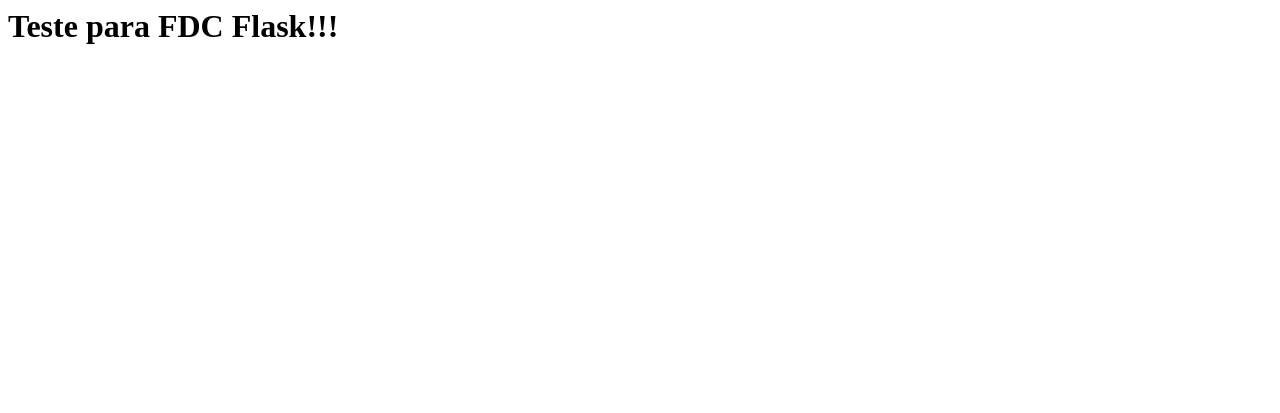
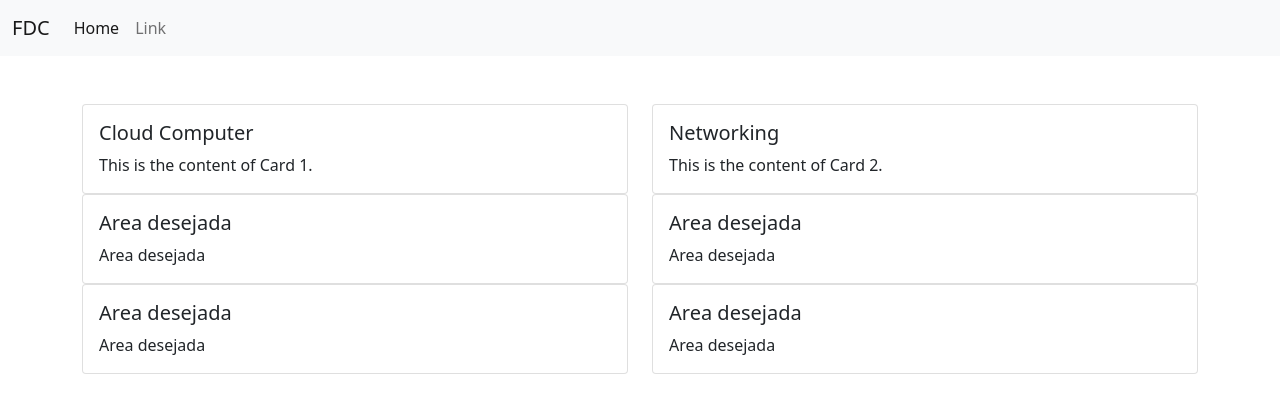
Before and after one commit to RicardoGoncal/fdc-python-flask, a Flask app: page / in a window 1280 px wide. Shown: the top 413 px of the page. Run offline with Flask 3, Linux system fonts and the light colour scheme.

Commit message:
Model Homepage

```diff
--- a/general/templates/general/homepage.html
+++ b/general/templates/general/homepage.html
@@ -1,3 +1,92 @@
 <html>
-    <h1> Teste para FDC Flask!!!</h1>
+<head>
+    <meta charset="utf-8">
+    <meta name="viewport" content="width=device-width, initial-scale=1, shrink-to-fit=no">
+
+    <!-- BootStrap CSS -->
+    <link href="https://cdn.jsdelivr.net/npm/bootstrap@5.1.3/dist/css/bootstrap.min.css" rel="stylesheet" integrity="sha384-1BmE4kWBq78iYhFldvKuhfTAU6auU8tT94WrHftjDbrCEXSU1oBoqyl2QvZ6jIW3" crossorigin="anonymous">
+    <script src="https://cdn.jsdelivr.net/npm/bootstrap@5.1.3/dist/js/bootstrap.bundle.min.js" integrity="sha384-ka7Sk0Gln4gmtz2MlQnikT1wXgYsOg+OMhuP+IlRH9sENBO0LRn5q+8nbTov4+1p" crossorigin="anonymous"></script>
+
+    <title> FDC - Foundation Delivery Center</title>
+
+</head>
+<body>
+    <nav class="navbar navbar-expand-lg navbar-light bg-light">
+        <div class="container-fluid">
+          <a class="navbar-brand" href="/">FDC</a>
+          <button class="navbar-toggler" type="button" data-bs-toggle="collapse" data-bs-target="#navbarSupportedContent" aria-controls="navbarSupportedContent" aria-expanded="false" aria-label="Toggle navigation">
+            <span class="navbar-toggler-icon"></span>
+          </button>
+          <div class="collapse navbar-collapse" id="navbarSupportedContent">
+            <ul class="navbar-nav me-auto mb-2 mb-lg-0">
+              <li class="nav-item">
+                <a class="nav-link active" aria-current="page" href="#">Home</a>
+              </li>
+              <li class="nav-item">
+                <a class="nav-link" href="#">Link</a>
+              </li>
+            </ul>
+          </div>
+        </div>
+      </nav>
+
+      <div class="container mt-5">
+        <div class="row">
+            <div class="col-md-6">
+                <div class="card">
+                    <!-- <img src="https://via.placeholder.com/100" class="card-img-top" alt="Image Placeholder">   -->
+                    <div class="card-body" style="cursor: pointer;" onclick="window.location.href='https://www.example.com'">
+                        <h5 class="card-title">Cloud Computer</h5>
+                        <p class="card-text">This is the content of Card 1.</p>
+                    </div>
+                </div>
+            </div>
+            <div class="col-md-6">
+                <div class="card">
+                    <div class="card-body" style="cursor: pointer;" onclick="window.location.href='https://www.example.com'">
+                        <h5 class="card-title">Networking</h5>
+                        <p class="card-text">This is the content of Card 2.</p>
+                    </div>
+                </div>
+            </div>
+        </div>
+        <div class="row">
+          <div class="col-md-6">
+              <div class="card">
+                  <div class="card-body" style="cursor: pointer;" onclick="window.location.href='https://www.example.com'">
+                      <h5 class="card-title">Area desejada</h5>
+                      <p class="card-text">Area desejada</p>
+                  </div>
+              </div>
+          </div>
+          <div class="col-md-6">
+              <div class="card">
+                  <div class="card-body" style="cursor: pointer;" onclick="window.location.href='https://www.example.com'">
+                      <h5 class="card-title">Area desejada</h5>
+                      <p class="card-text">Area desejada</p>
+                  </div>
+              </div>
+          </div>
+      </div>
+      <div class="row">
+        <div class="col-md-6">
+            <div class="card">
+                <div class="card-body" style="cursor: pointer;" onclick="window.location.href='https://www.example.com'">
+                    <h5 class="card-title">Area desejada</h5>
+                    <p class="card-text">Area desejada</p>
+                </div>
+            </div>
+        </div>
+        <div class="col-md-6">
+            <div class="card">
+                <div class="card-body" style="cursor: pointer;" onclick="window.location.href='https://www.example.com'">
+                    <h5 class="card-title">Area desejada</h5>
+                    <p class="card-text">Area desejada</p>
+                </div>
+            </div>
+        </div>
+    </div>
+    </div>
+
+</body>
 </html>
--- a/requirements.txt
+++ b/requirements.txt
@@ -8,3 +8,4 @@ flask-jwt-extended
 passlib
 flask-migrate
 gunicorn
+pyodbc
```
